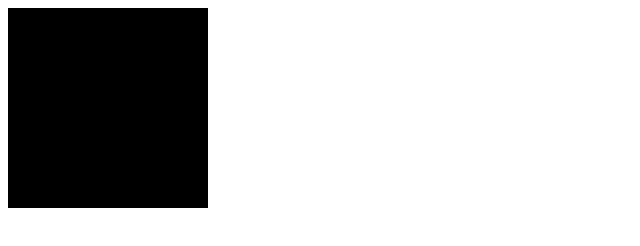
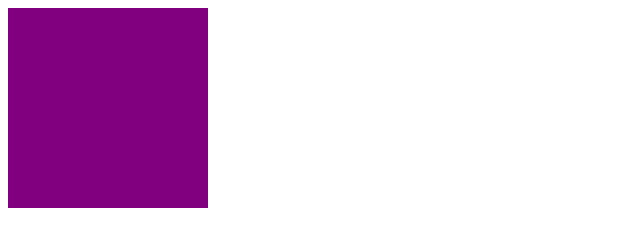
Before and after one commit to aliefeozkan/mobileapps, a plain HTML site: page index.html in a window 1280 px wide. Shown: the whole page, without its empty margins (0-640 px from the left). Drawn offline with Linux system fonts and the light colour scheme.

Commit message:
Update index.html

```diff
--- a/index.html
+++ b/index.html
@@ -3,13 +3,7 @@
 
 <head>
     <title>MobileApps</title>
-    <style>
-        .button {
-            width: 200px;
-            height: 200px;
-            background-color: black;
-        }
-    </style>
+    <link rel="stylesheet" href="css/style.css">
 </head>
 
 <body>
```
